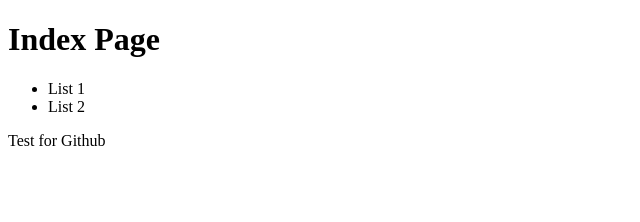
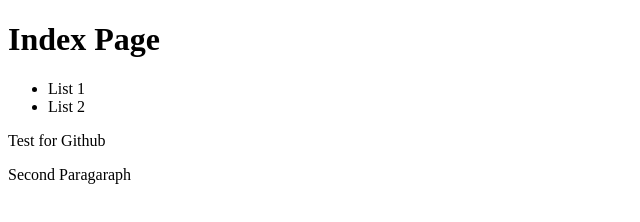
Before and after one commit to RajuSaha1693/HTML-Testing, a plain HTML site: page index.html in a window 1280 px wide. Shown: the whole page, without its empty margins (0-640 px from the left). Drawn offline with Linux system fonts and the light colour scheme.

Commit message:
Done with this version

```diff
--- a/index.html
+++ b/index.html
@@ -11,5 +11,6 @@
 		<li>List 2</li>
 	</ul>
 	<p> Test for Github</p>
+	<p> Second Paragaraph</p>
 </body>
 </html>
```
